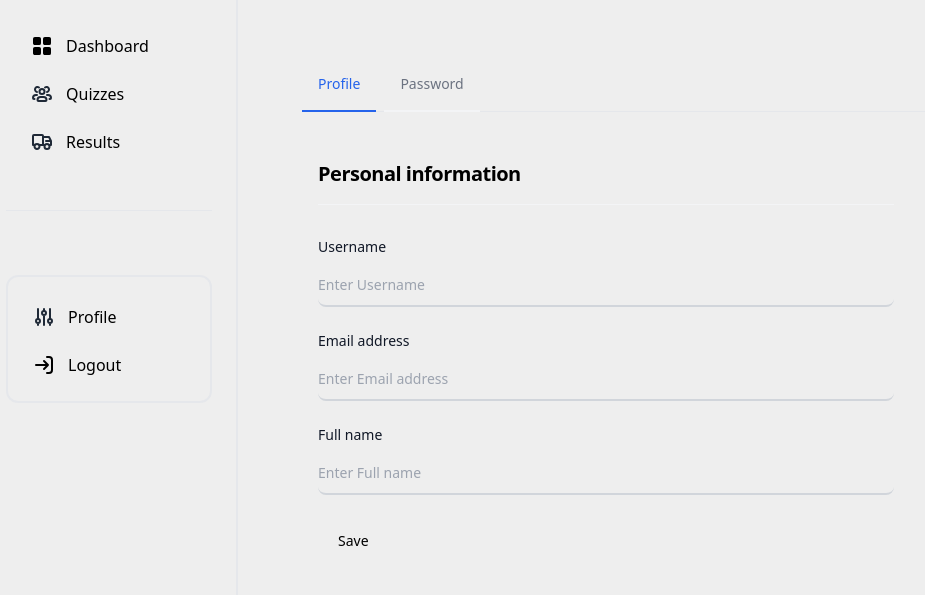
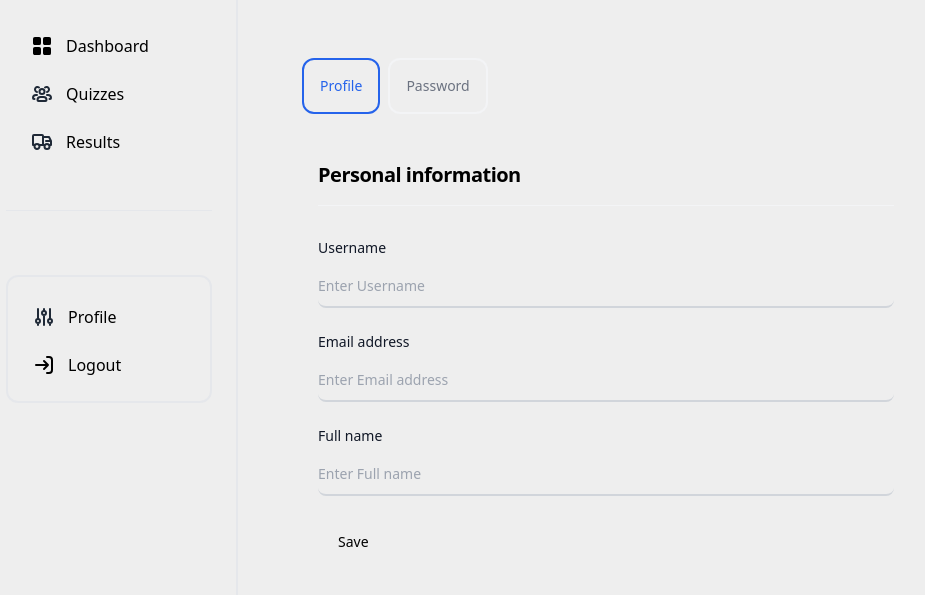
Before and after one commit to theapostleoftech/ajuju, a Django app: template templates/users/update_user_account.html in a window 1280 px wide. Shown: the part 70-665 px from the top of the page, without its empty margins (18-943 px from the left). Run offline with Django 4.2, Linux system fonts and the light colour scheme; the template is opened without the code that fills it: values that come from a table or form of the project are taken from there, others are empty; parts of the project's set-up code (start-up, migrations or seed data) failed here and were passed over; some libraries are stand-ins or nearby versions.

Commit message:
project code cleanup update profile

```diff
--- a/templates/users/update_user_account.html
+++ b/templates/users/update_user_account.html
@@ -4,20 +4,20 @@
 {% block head_js %}{% endblock head_js %}
 {% block content %}
 
-    <div class="mb-4 border-b border-accent-200">
+    <div class="mb-4">
         <ul class="flex flex-wrap -mb-px text-sm font-medium text-center" id="default-styled-tab"
             data-tabs-toggle="#default-styled-tab-content"
-            data-tabs-active-classes="text-primary-600 hover:text-primary-600 border-accent-600"
+            data-tabs-active-classes="text-accent-600 hover:text-primary-600"
             data-tabs-inactive-classes="dark:border-transparent text-gray-500 hover:text-gray-600 dark:text-gray-400 border-gray-100 hover:border-gray-300 dark:border-gray-700 dark:hover:text-gray-300"
             role="tablist">
             <li class="me-2" role="presentation">
-                <button class="inline-block p-4 border-b-2 rounded-t-lg" id="profile-styled-tab"
+                <button class="inline-block p-4 border-2 bg-accent-50 rounded-xl" id="profile-styled-tab"
                         data-tabs-target="#styled-profile" type="button" role="tab" aria-controls="profile"
                         aria-selected="false">Profile
                 </button>
             </li>
             <li class="me-2" role="presentation">
-                <button class="inline-block p-4 border-b-2 rounded-t-lg hover:text-gray-600 hover:border-gray-300 dark:hover:text-gray-300"
+                <button class="inline-block p-4 border-2 bg-accent-50 rounded-xl"
                         id="dashboard-styled-tab" data-tabs-target="#styled-dashboard" type="button" role="tab"
                         aria-controls="dashboard" aria-selected="false">Password
                 </button>
```
